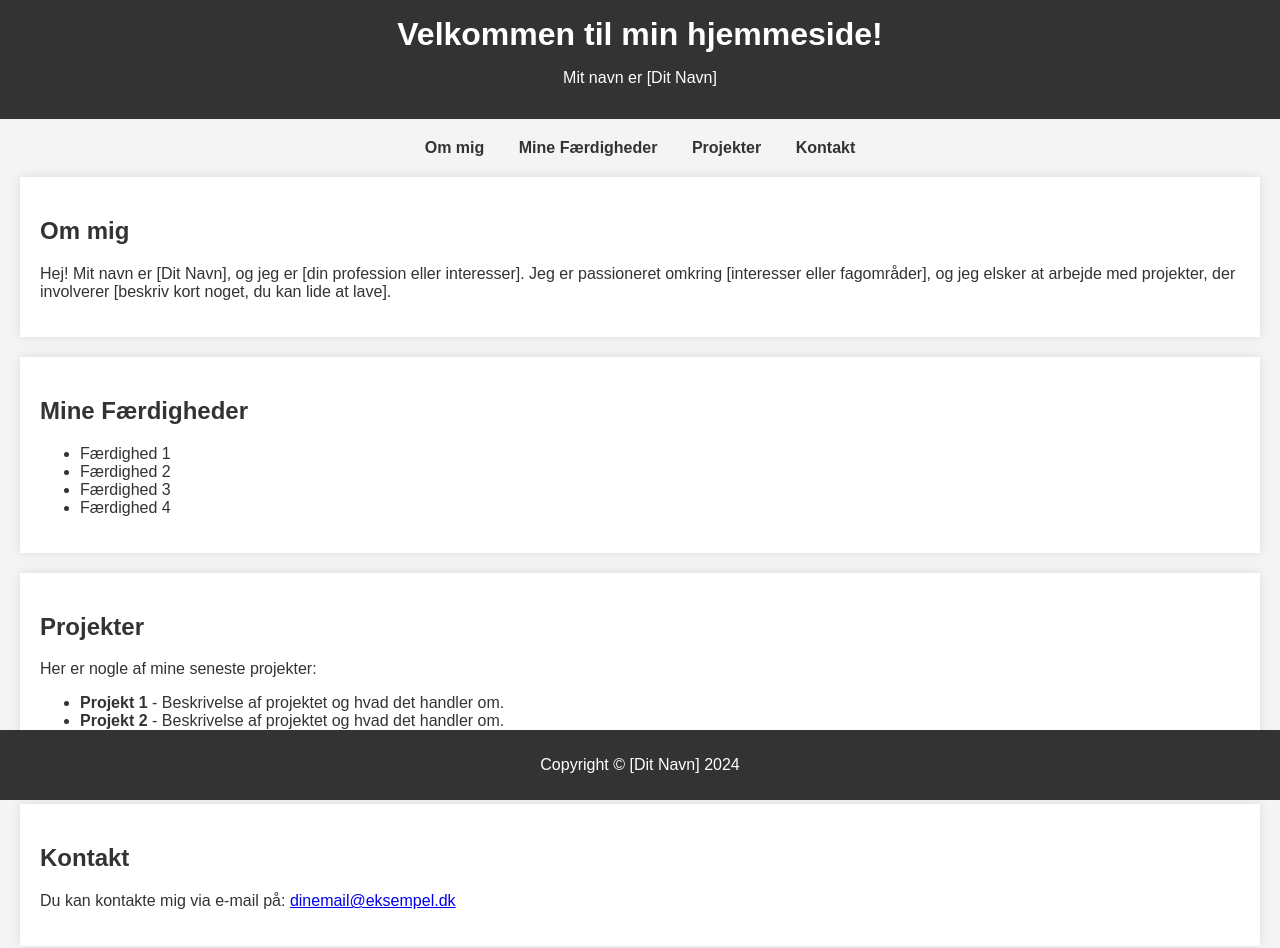
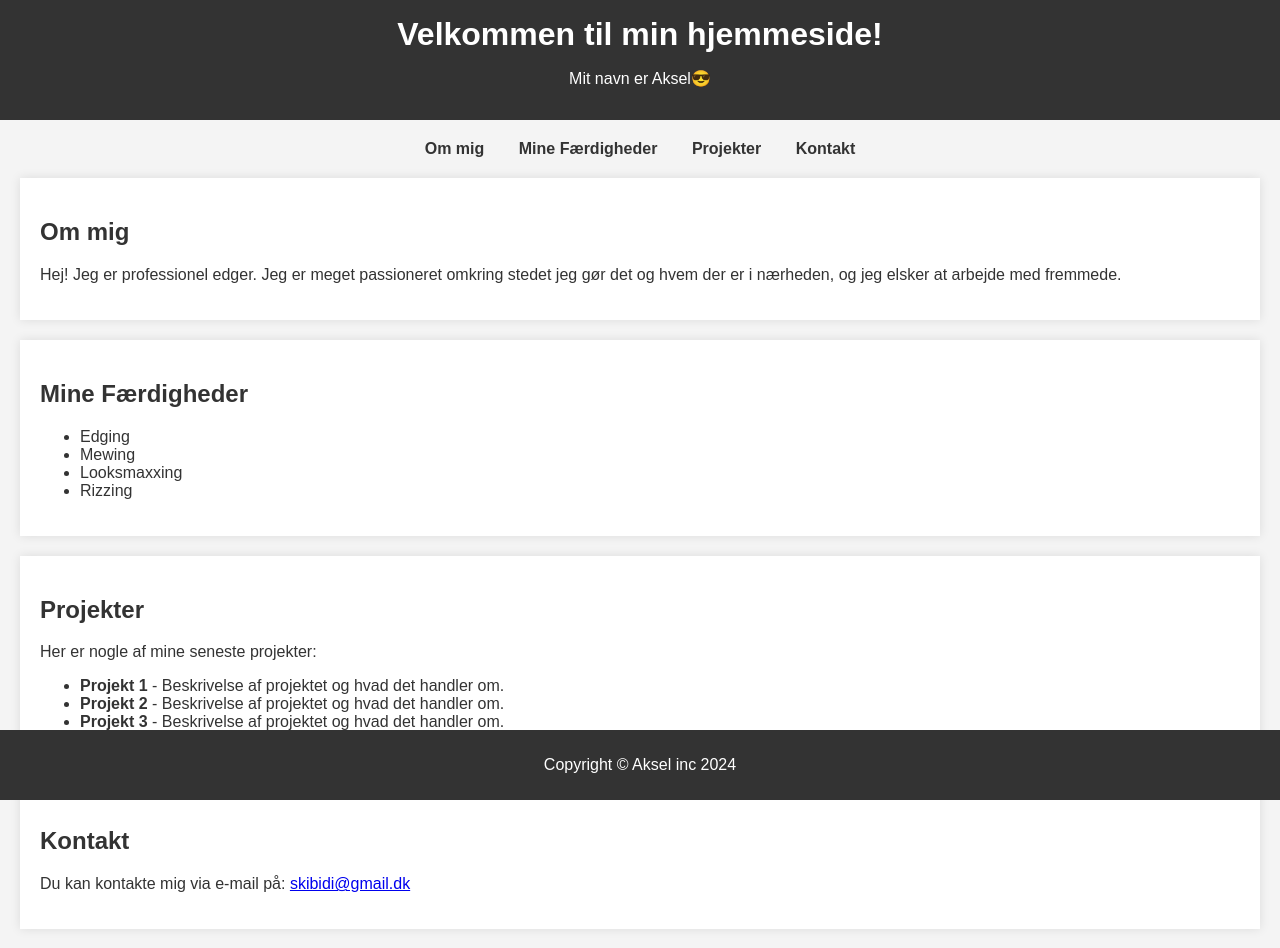
Before and after one commit to prebenthewizard/Aksel.github.io, a plain HTML site: page index.html in a window 1280 px wide. Drawn offline with Linux system fonts and the light colour scheme.

Commit message:
version 1.0 d. 23 September index.html

```diff
--- a/index.html
+++ b/index.html
@@ -4,7 +4,7 @@
     <meta charset="UTF-8">
     <meta name="viewport" content="width=device-width, initial-scale=1.0">
     <meta http-equiv="X-UA-Compatible" content="IE=edge">
-    <title>Om mig - Din Navn</title>
+    <title>Aksel Gislev Kjærsgaards helt egen hjemmeside</title>
     <style>
         body {
             font-family: Arial, sans-serif;
@@ -57,7 +57,7 @@
     <!-- Header -->
     <header>
         <h1>Velkommen til min hjemmeside!</h1>
-        <p>Mit navn er [Dit Navn]</p>
+        <p>Mit navn er Aksel😎</p>
     </header>
 
     <!-- Navigation -->
@@ -71,17 +71,17 @@
     <!-- About Section -->
     <section id="about">
         <h2>Om mig</h2>
-        <p>Hej! Mit navn er [Dit Navn], og jeg er [din profession eller interesser]. Jeg er passioneret omkring [interesser eller fagområder], og jeg elsker at arbejde med projekter, der involverer [beskriv kort noget, du kan lide at lave].</p>
+        <p>Hej! Jeg er professionel edger. Jeg er meget passioneret omkring stedet jeg gør det og hvem der er i nærheden, og jeg elsker at arbejde med fremmede.</p>
     </section>
 
     <!-- Skills Section -->
     <section id="skills">
         <h2>Mine Færdigheder</h2>
         <ul>
-            <li>Færdighed 1</li>
-            <li>Færdighed 2</li>
-            <li>Færdighed 3</li>
-            <li>Færdighed 4</li>
+            <li>Edging</li>
+            <li>Mewing</li>
+            <li>Looksmaxxing</li>
+            <li>Rizzing</li>
         </ul>
     </section>
 
@@ -99,12 +99,12 @@
     <!-- Contact Section -->
     <section id="contact">
         <h2>Kontakt</h2>
-        <p>Du kan kontakte mig via e-mail på: <a href="mailto:dinemail@eksempel.dk">dinemail@eksempel.dk</a></p>
+        <p>Du kan kontakte mig via e-mail på: <a href="mailto:skibidi@gmail.dk">skibidi@gmail.dk</a></p>
     </section>
 
     <!-- Footer -->
     <footer>
-        <p>Copyright © [Dit Navn] 2024</p>
+        <p>Copyright © Aksel inc 2024</p>
     </footer>
 
 </body>
```
